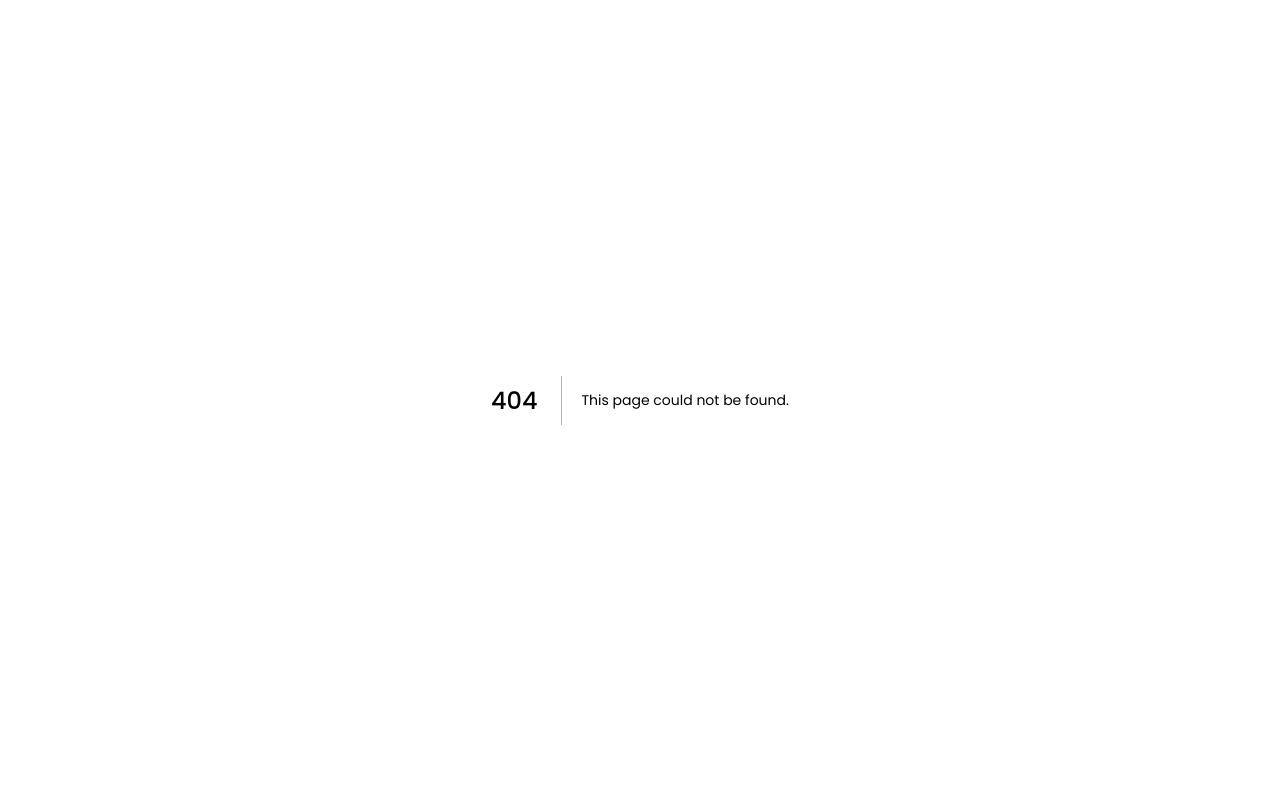
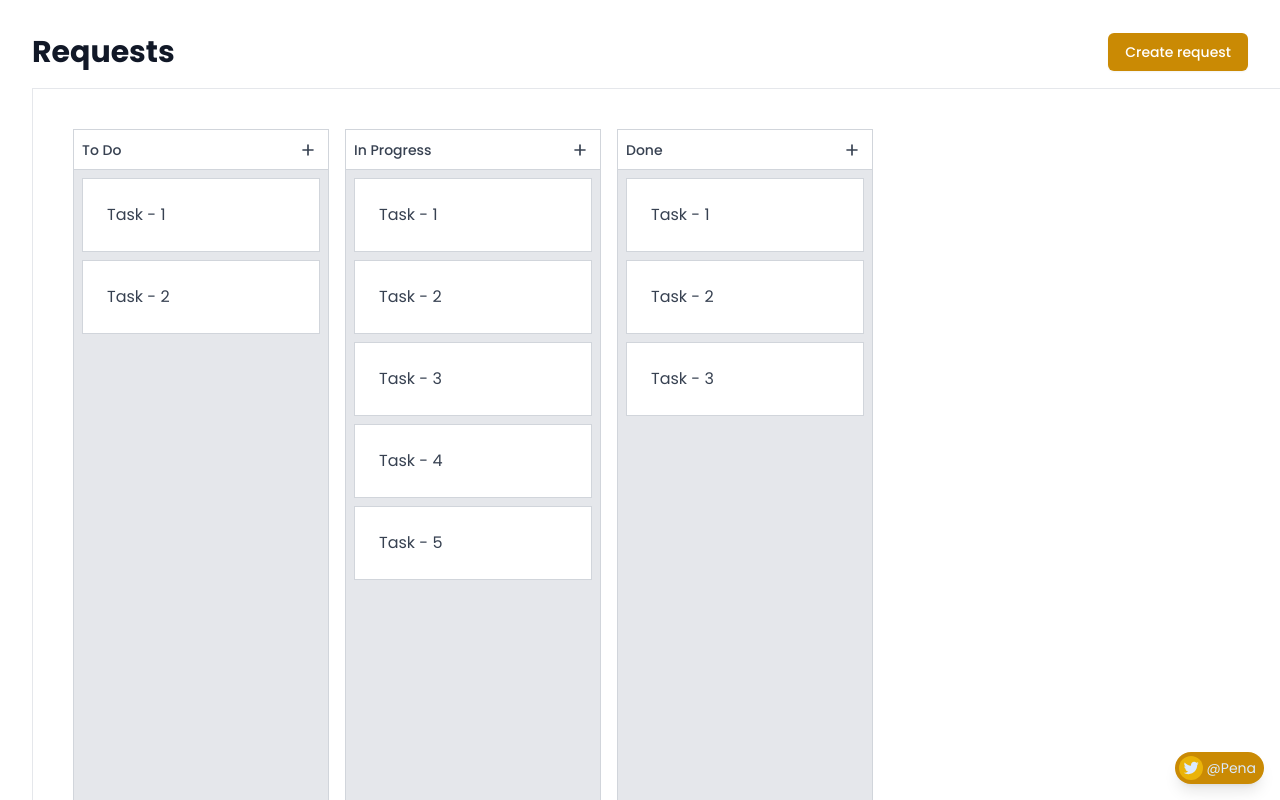
Before and after one commit to pr3b/penateam-old, a Next.js app: page /dashboard/DashboardMainContent in a window 1280 px wide. Before the commit this address had no page. Shown: the top 800 px of the page. Built offline with nearby package versions, Linux system fonts and the light colour scheme.

Commit message:
Add dashboard main content

```diff
--- /dev/null
+++ b/pages/dashboard/DashboardMainContent.js
@@ -0,0 +1,141 @@
+import React, { useRef, useEffect } from 'react'
+
+const DashboardMainContent = () => {
+  const mainRef = useRef(null);
+
+  useEffect(() => {
+    mainRef.current.focus();
+  }, []);
+
+  return (
+    <main
+      className="flex-1 relative z-0 overflow-y-auto focus:outline-none py-6"
+      tabIndex="0"
+      x-data
+      x-init="$el.focus()"
+      id="scrollable-main"
+      ref={mainRef}
+    >
+      {/* Komponent Navigasi Dashboard Requests */}
+      <div className="max-w-7xl mx-auto px-4 sm:px-6 md:px-8">
+        {/* Navigasi Dashboard to Request */}
+
+        {/* Komponen title + button export data create request */}
+        <div className="mt-2 md:flex md:items-center md:justify-between">
+          {/* Title Request */}
+          <div className="flex-1 min-w-0">
+            <h2 className="text-2xl font-bold leading-7 text-gray-900 sm:text-3xl sm:leading-10 break-normal sm:truncate">
+              Requests
+            </h2>
+          </div>
+
+          {/* Button Export Data */}
+
+          {/* Button Create Request */}
+          <div className="mt-4 flex-shrink-0 flex md:mt-0 md:ml-4">
+            <span className="lg:ml-3 shadow-sm rounded-md">
+              <a
+                href="https://penateam.com/service-requests/submit"
+                className="inline-flex items-center px-4 py-2 border border-transparent text-sm leading-5 font-medium rounded-md text-white bg-yellow-600 hover:bg-yellow-500 focus:outline-none focus:shadow-outline-indigo focus:border-indigo-700 active:bg-yellow-700 transition duration-150 ease-in-out"
+              >
+                Create request
+              </a>
+            </span>
+          </div>
+        </div>
+      </div>
+
+      {/* Komponent Main Request (Kanban) */}
+      <div className="max-w-7xl mx-auto px-4 sm:px-6 md:px-8">
+        <div class="py-4">
+          <div>
+            <div className="flex flex-col">
+              <div className="-my-2 py-2 overflow-x-auto sm:-mx-6 sm:px-4 lg:-mx-8 lg:px-8">
+                <div className="align-middle inline-block min-w-full overflow-hidden border-t-none border border-gray-200 custom-rounded-b-sm">
+                  {/* KONTEN DISINI */}
+                  {/* Component Start */}
+                  <div className="flex w-screen h-screen p-10 space-x-4 overflow-auto text-gray-700">
+                    <div className="flex flex-col flex-shrink-0 w-64 bg-gray-200 border border-gray-300">
+                      <div className="flex items-center justify-between flex-shrink-0 h-10 px-2 border-b border-gray-300 bg-white">
+                        <span className="block text-sm font-medium">To Do</span>
+                        <button className="flex items-center justify-center w-6 h-6">
+                          <svg className="w-5 h-5" fill="none" viewBox="0 0 24 24" stroke="currentColor">
+                            <path strokeLinecap="round" strokeLinejoin="round" strokeWidth="2" d="M12 6v6m0 0v6m0-6h6m-6 0H6"></path>
+                          </svg>
+                        </button>
+                      </div>
+                      <div className="flex flex-col px-2 pb-2 overflow-auto">
+                        <div className="p-6 mt-2 border border-gray-300 bg-white cursor-pointer">Task - 1</div>
+                        <div className="p-6 mt-2 border border-gray-300 bg-white cursor-pointer">Task - 2</div>
+                      </div>
+                    </div>
+
+                    <div className="flex flex-col flex-shrink-0 w-64 bg-gray-200 border border-gray-300">
+                      <div className="flex items-center justify-between flex-shrink-0 h-10 px-2 border-b border-gray-300 bg-white">
+                        <span className="block text-sm font-medium">In Progress</span>
+                        <button className="flex items-center justify-center w-6 h-6">
+                          <svg className="w-5 h-5" fill="none" viewBox="0 0 24 24" stroke="currentColor">
+                            <path strokeLinecap="round" strokeLinejoin="round" strokeWidth="2" d="M12 6v6m0 0v6m0-6h6m-6 0H6"></path>
+                          </svg>
+                        </button>
+                      </div>
+                      <div className="flex flex-col px-2 pb-2 overflow-auto">
+                        <div className="p-6 mt-2 border border-gray-300 bg-white cursor-pointer">Task - 1</div>
+                        <div className="p-6 mt-2 border border-gray-300 bg-white cursor-pointer">Task - 2</div>
+                        <div className="p-6 mt-2 border border-gray-300 bg-white cursor-pointer">Task - 3</div>
+                        <div className="p-6 mt-2 border border-gray-300 bg-white cursor-pointer">Task - 4</div>
+                        <div className="p-6 mt-2 border border-gray-300 bg-white cursor-pointer">Task - 5</div>
+                      </div>
+                    </div>
+
+                    <div className="flex flex-col flex-shrink-0 w-64 bg-gray-200 border border-gray-300">
+                      <div className="flex items-center justify-between flex-shrink-0 h-10 px-2 border-b border-gray-300 bg-white">
+                        <span className="block text-sm font-medium">Done</span>
+                        <button className="flex items-center justify-center w-6 h-6">
+                          <svg className="w-5 h-5" fill="none" viewBox="0 0 24 24" stroke="currentColor">
+                            <path strokeLinecap="round" strokeLinejoin="round" strokeWidth="2" d="M12 6v6m0 0v6m0-6h6m-6 0H6"></path>
+                          </svg>
+                        </button>
+                      </div>
+                      <div className="flex flex-col px-2 pb-2 overflow-auto">
+                        <div className="p-6 mt-2 border border-gray-300 bg-white cursor-pointer">Task - 1</div>
+                        <div className="p-6 mt-2 border border-gray-300 bg-white cursor-pointer">Task - 2</div>
+                        <div className="p-6 mt-2 border border-gray-300 bg-white cursor-pointer">Task - 3</div>
+                      </div>
+                    </div>
+                  </div>
+                  {/* Component End */}
+
+                  <a className="fixed flex items-center justify-center h-8 pr-2 pl-1 bg-yellow-600 rounded-full bottom-0 right-0 mr-4 mb-4 shadow-lg text-blue-100 hover:bg-blue-600" href="https://twitter.com/heykaiyo" target="_top">
+                    <div className="flex items-center justify-center h-6 w-6 bg-yellow-500 rounded-full">
+                      <svg className="w-4 h-4 fill-current" viewBox="0 0 24 24"><g><path d="M23.643 4.937c-.835.37-1.732.62-2.675.733.962-.576 1.7-1.49 2.048-2.578-.9.534-1.897.922-2.958 1.13-.85-.904-2.06-1.47-3.4-1.47-2.572 0-4.658 2.086-4.658 4.66 0 .364.042.718.12 1.06-3.873-.195-7.304-2.05-9.602-4.868-.4.69-.63 1.49-.63 2.342 0 1.616.823 3.043 2.072 3.878-.764-.025-1.482-.234-2.11-.583v.06c0 2.257 1.605 4.14 3.737 4.568-.392.106-.803.162-1.227.162-.3 0-.593-.028-.877-.082.593 1.85 2.313 3.198 4.352 3.234-1.595 1.25-3.604 1.995-5.786 1.995-.376 0-.747-.022-1.112-.065 2.062 1.323 4.51 2.093 7.14 2.093 8.57 0 13.255-7.098 13.255-13.254 0-.2-.005-.402-.014-.602.91-.658 1.7-1.477 2.323-2.41z"></path></g></svg>
+                    </div>
+                    <span className="text-sm ml-1 leading-none">@Pena</span>
+                  </a>
+
+                </div>
+              </div>
+            </div>
+          </div>
+        </div>
+      </div>
+
+      {/* Komponent Powered by */}
+      <div className="inset-x-0 bottom-0 text-center">
+        <p className="mt-2 text-sm text-gray-500">
+          Powered by
+          <a
+            href="https://penateam.com"
+            target="_blank"
+            className="text-yellow-600"
+            rel="noopener noreferrer"
+          >
+            Penateam
+          </a>
+        </p>
+      </div>
+    </main>
+  )
+}
+
+export default DashboardMainContent
```
